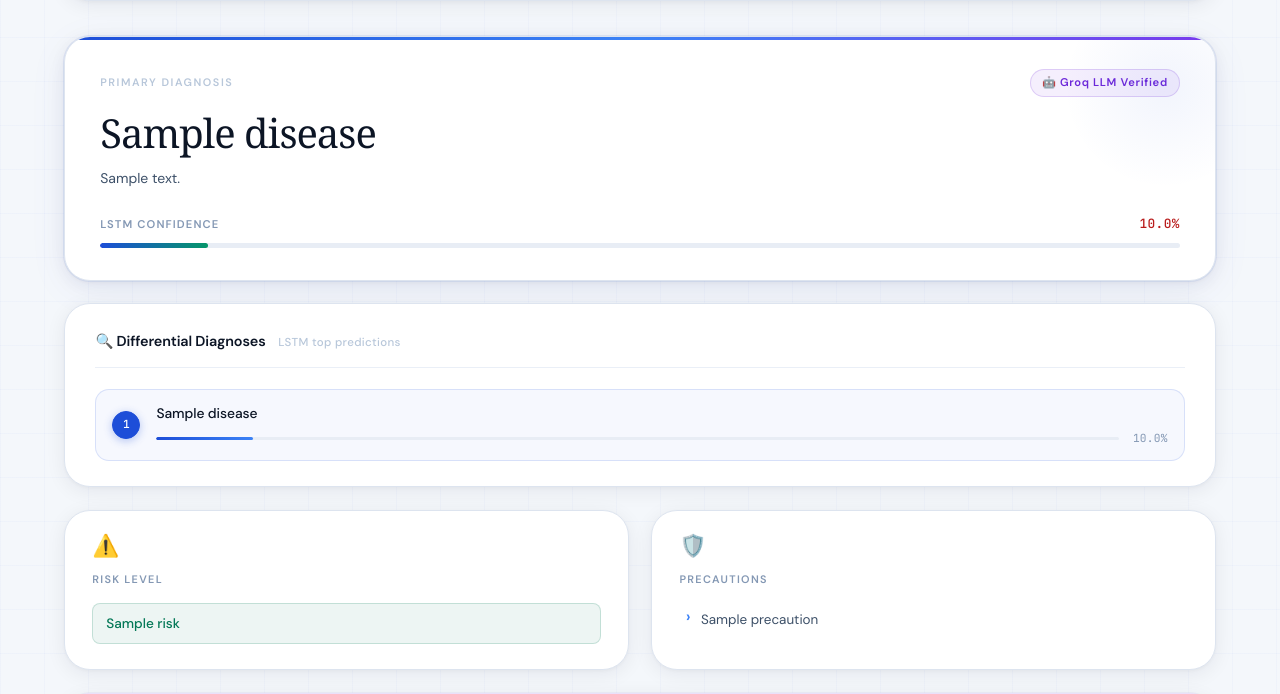
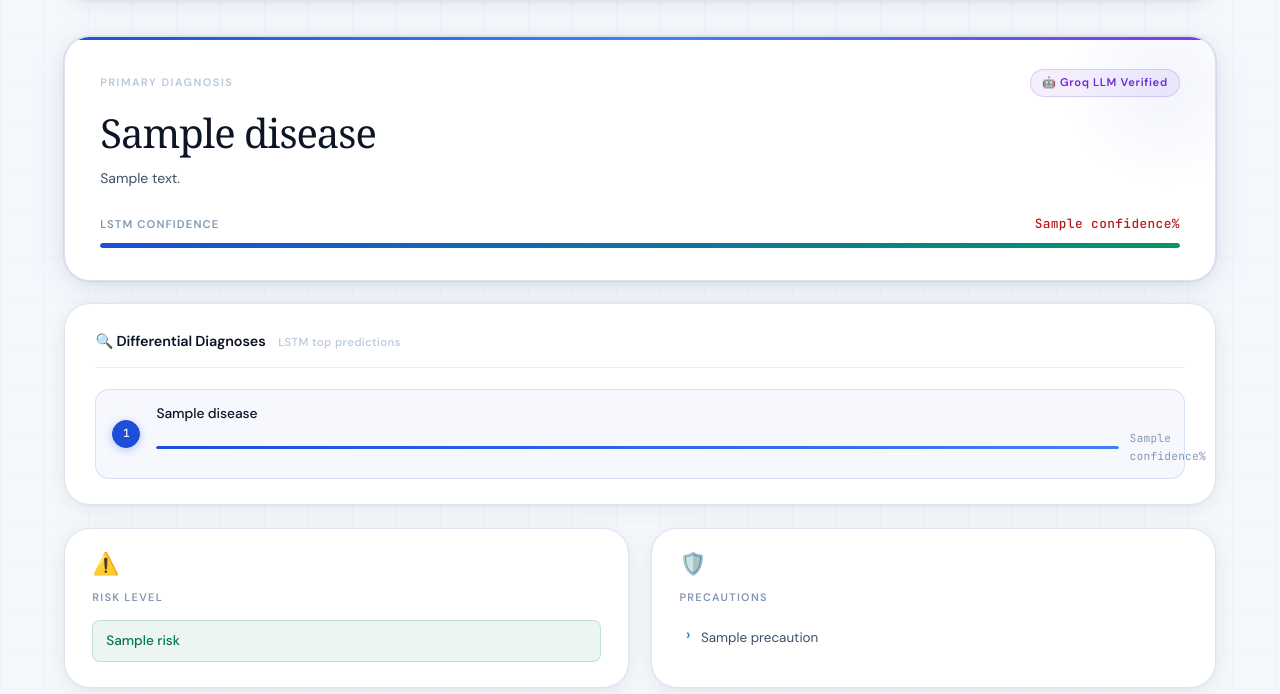
Before and after one commit to Sahil-tech-29/Medisense-AI, a Flask app: template templates/symptom.html in a window 1280 px wide. Shown: the part 711-1405 px from the top of the page. Run offline with Flask 3, Linux system fonts and the light colour scheme; the template is opened without the code that fills it: most values are stand-ins (such as "Sample title", 1, 10 or a date in 2020); some web fonts are replaced.

Commit message:
final confidence UI fix

```diff
--- a/templates/symptom.html
+++ b/templates/symptom.html
@@ -67,8 +67,8 @@
         <div class="diagnosis-card" data-animate>
             <div class="diag-header">
                 <div class="diag-label">Primary Diagnosis</div>
-                <div class="diag-badge {% if confidence and confidence >= 0.65 %}badge-lstm{% else %}badge-llm{% endif %}">
-                    {% if confidence and confidence >= 0.65 %}
+                <div class="diag-badge {% if confidence and confidence >= 65 %}badge-lstm{% else %}badge-llm{% endif %}">
+                    {% if confidence and confidence >=  65 %}
                         ⚡ LSTM Model
                     {% else %}
                         🤖 Groq LLM Verified
@@ -85,15 +85,15 @@
             <div class="conf-meter">
                 <div class="conf-header">
                     <span class="conf-label">LSTM Confidence</span>
-                    <span class="conf-value {% if confidence >= 0.65 %}conf-high{% elif confidence >= 0.4 %}conf-mid{% else %}conf-low{% endif %}">
-                        {{ "%.1f"|format(confidence * 100) }}%
+                    <span class="conf-value {% if confidence >= 65 %}conf-high{% elif confidence >= 40 %}conf-mid{% else %}conf-low{% endif %}">
+                        {{ confidence }}%
                     </span>
                 </div>
                 <div class="conf-track">
-                    <div class="conf-fill" style="width: {{ "%.1f"|format(confidence * 100) }}%"
-                         data-width="{{ "%.1f"|format(confidence * 100) }}"></div>
+                    <div class="conf-fill" style="width: {{ confidence }}%"
+                         data-width="{{ confidence }}"></div>
                 </div>
-                {% if confidence < 0.65 %}
+                {% if confidence < 65 %}
                 <div class="conf-note">
                     ⚠️ Low LSTM confidence — result verified by Groq LLaMA&nbsp;3 for accuracy
                 </div>
@@ -117,9 +117,9 @@
                         <div class="top3-disease">{{ item.disease }}</div>
                         <div class="top3-bar-wrap">
                             <div class="top3-bar">
-                                <div class="top3-fill" style="width: {{ "%.1f"|format(item.confidence * 100) }}%"></div>
+                                <div class="top3-fill" style="width: {{ item.confidence }}%"></div>
                             </div>
-                            <span class="top3-pct">{{ "%.1f"|format(item.confidence * 100) }}%</span>
+                            <span class="top3-pct">{{ item.confidence }}%</span>
                         </div>
                     </div>
                 </div>
```
Also changed, not shown: instance/medisense.db.
